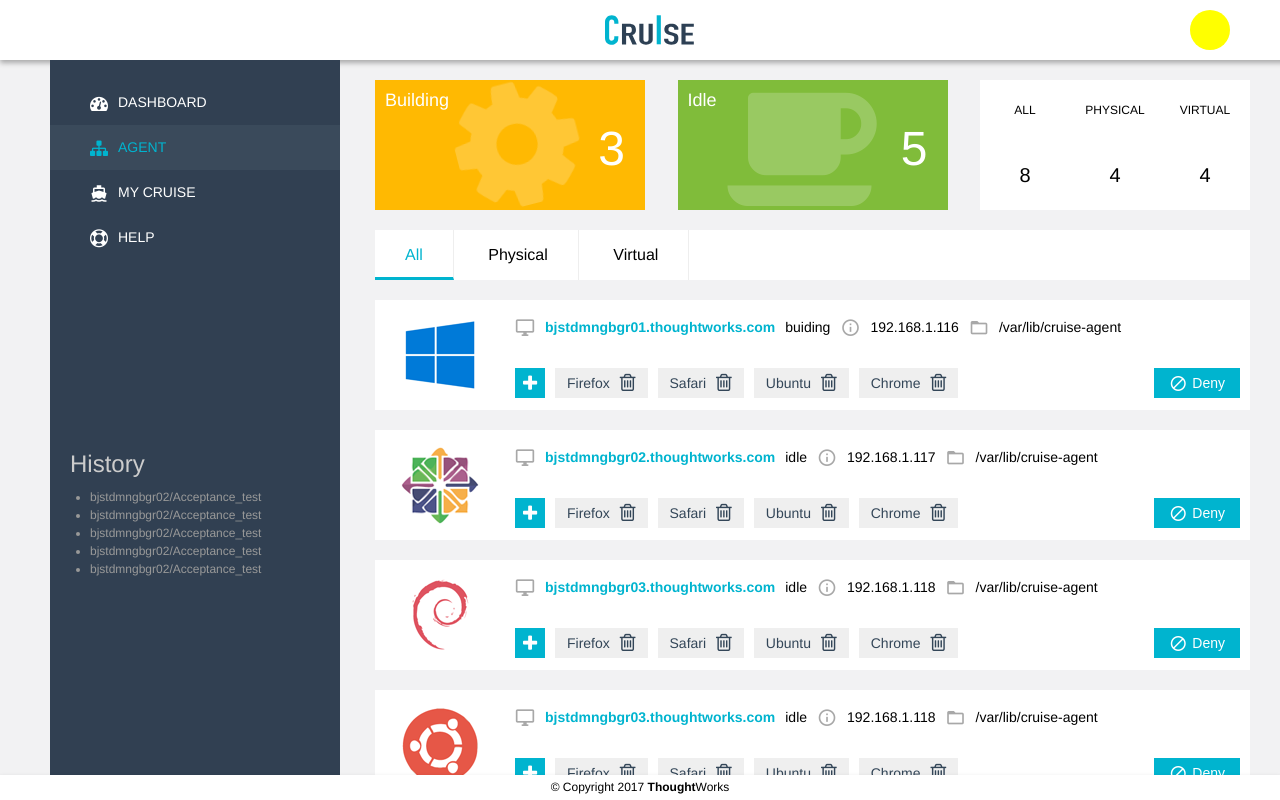
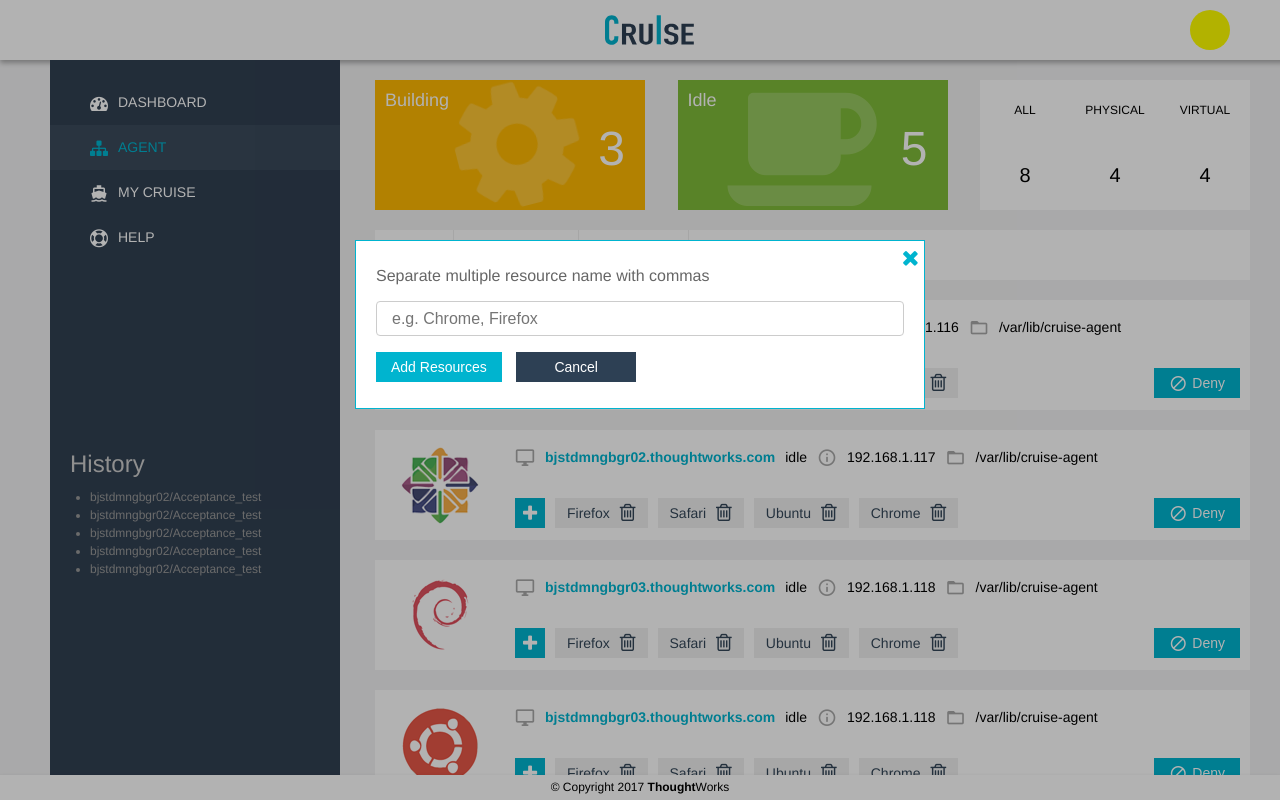
Before and after one commit to co-kevin/cruise, a website built with webpack: page index.html in a window 1280 px wide. Both pictures are taken after a click on the button 530 px from the left and 382 px from the top of the page. Built offline with nearby package versions, Linux system fonts and the light colour scheme; a web font is replaced by a local one.

Commit message:
feat: add resources

```diff
--- a/src/agent-ctrl.js
+++ b/src/agent-ctrl.js
@@ -1,9 +1,28 @@
 import ApiAgent from './mock/api_agent'
+
+let currentDialogAgentId
 
 class AgentCtrl {
   static deleteResource (agentId, resourceName) {
     ApiAgent.deleteResource(agentId, resourceName)
     renderAgents(ApiAgent.get())
+  }
+
+  static addResources () {
+    const input = document.getElementById('resource-input')
+    if (input.value) {
+      let resources = input.value.split(',')
+      resources = resources.map(item => item.trim())
+      ApiAgent.addResources(currentDialogAgentId, resources)
+      renderAgents(ApiAgent.get())
+    }
+    window.Dialog.close()
+  }
+
+  static openAddResourceDialog (agentId) {
+    document.getElementById('resource-input').value = ''
+    currentDialogAgentId = agentId
+    window.Dialog.open()
   }
 }
 
--- a/src/components/agent-item.html
+++ b/src/components/agent-item.html
@@ -1,4 +1,5 @@
 <div class="agent">
+  <input type="hidden" name="id">
   <div name="os" class="os"></div>
   <div style="flex: 1;">
     <div class="field-row">
@@ -11,7 +12,7 @@
       <span class="path mgr10" name="path">/var/lib/cruise-agent</span>
     </div>
     <div class="field-row">
-      <button class="btn plus"><i class="icon-plus"></i></button>
+      <button class="btn plus mgr10" onclick="AgentCtrl.openAddResourceDialog(1)"><i class="icon-plus"></i></button>
       <div class="resources" name="resources">
         <div class="resource" name="resource">
           <span class="name">Firefox</span>
--- a/src/entity/agent.js
+++ b/src/entity/agent.js
@@ -18,8 +18,8 @@
     }
   }
 
-  addResource (resource) {
-    this.resources.push(resource)
+  addResources (resources) {
+    this.resources.push(...resources)
   }
 
   render () {
--- a/src/index.js
+++ b/src/index.js
@@ -2,6 +2,22 @@
 import './styles/main.scss'
 import './router'
 
-window.removeResource = function (event) {
-  console.log(event)
+class Dialog {
+  static close () {
+    document.getElementById('dialog').style.display = 'none'
+  }
+
+  static open () {
+    const dialog = document.getElementById('dialog')
+    dialog.style.display = 'block'
+
+    // auto focus first input
+    const input = dialog.getElementsByTagName('input')
+    if (input.length > 0) {
+      const [firstInput] = input
+      firstInput.focus()
+    }
+  }
 }
+
+window.Dialog = Dialog
--- a/src/mock/api_agent.js
+++ b/src/mock/api_agent.js
@@ -50,4 +50,12 @@
     agent.deleteResource(resourceName)
     save(agent)
   }
+
+  static addResources(agentId, resources) {
+    let agent = findById(agentId)
+    if (!agent) return
+
+    agent.addResources(resources)
+    save(agent)
+  }
 }
--- a/src/styles/_button.scss
+++ b/src/styles/_button.scss
@@ -12,8 +12,21 @@
   padding: 0 15px;
 }
 
+.btn+.btn {
+  margin-left: 10px;
+}
+
 .btn:active {
   background-color: $color-primary-forcus;
+}
+
+.btn.danger {
+  min-width: 120px;
+  background-color: $color-danger;
+}
+
+.btn.danger:active {
+  background-color: $color-danger-forcus;
 }
 
 .btn.plus {
--- /dev/null
+++ b/src/styles/_dialog.scss
@@ -0,0 +1,31 @@
+@import './color';
+
+.dialog-container {
+  display: none;
+  z-index: 999;
+  position: fixed;
+  top: 0;
+  left: 0;
+  width: 100vw;
+  height: 100vh;
+  background-color: rgba(0,0,0,.3);
+
+  .dialog {
+    position: relative;
+    margin: 0 auto;
+    margin-top: 30vh;
+    padding: 10px 20px;
+    width: 570px;
+    border: 1px solid $color-primary;
+    background-color: #fff;
+  }
+
+  .icon-close {
+    cursor: pointer;
+    color: $color-primary;
+    font-size: 22px;
+    position: absolute;
+    right: 5px;
+    top: 5px;
+  }
+}
--- a/src/styles/main.scss
+++ b/src/styles/main.scss
@@ -3,6 +3,7 @@
 @import './nav';
 @import './tabs';
 @import './button';
+@import './dialog';
 
 html, body {
   margin: 0;
@@ -269,6 +270,8 @@
 
   .resources {
     display: flex;
+    max-width: 550px;
+    overflow: auto;
   }
 
   .resource {
@@ -277,7 +280,7 @@
     height: 30px;
     padding: 0 12px;
     line-height: 30px;
-    margin-left: 10px;
+    margin-right: 10px;
     background-color: #EFEFEF;
 
     .name {
@@ -293,6 +296,16 @@
   }
 }
 
+input.primary {
+  width: 100%;
+  height: 35px;
+  font-size: 16px;
+  color: $color-primary;
+  border-radius: 4px;
+  border: 1px solid #ccc;
+  padding: 0 15px;
+}
+
 footer {
   height: 25px;
   line-height: 25px;
--- a/src/views/agent.html
+++ b/src/views/agent.html
@@ -31,6 +31,20 @@
   <div class="tab">Virtual</div>
 </div>
 
-<div id="agent-list" class="agent-wrapper">
+<div id="agent-list" class="agent-wrapper"></div>
 
+<div id="dialog" class="dialog-container">
+  <div class="dialog">
+    <i class="icon-close" onclick="Dialog.close()"></i>
+    <div class="dialog-content">
+      <p style="color: #666;">
+        Separate multiple resource name with commas
+      </p>
+      <input id="resource-input" class="primary" type="text" placeholder="e.g. Chrome, Firefox">
+    </div>
+    <p class="dialog-footer">
+      <button class="btn" onclick="AgentCtrl.addResources(Dialog.data)">Add Resources</button>
+      <button class="btn danger" onclick="Dialog.close()">Cancel</button>
+    </p>
+  </div>
 </div>
```
Also changed, not shown: src/components/popper/popper.html (deleted, +0 -3 lines).
